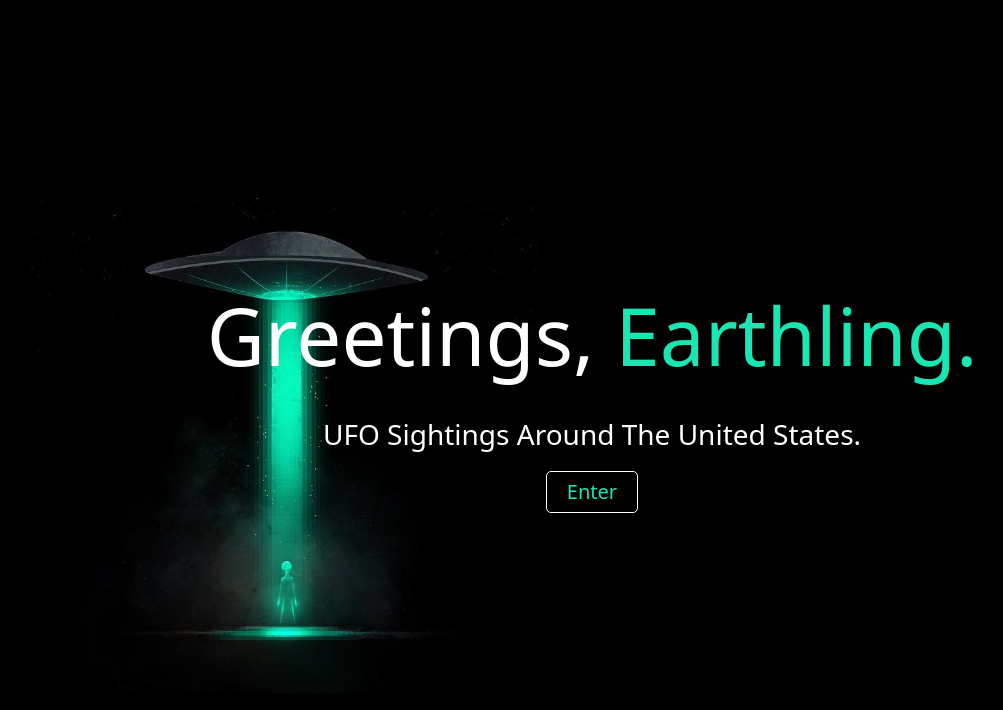
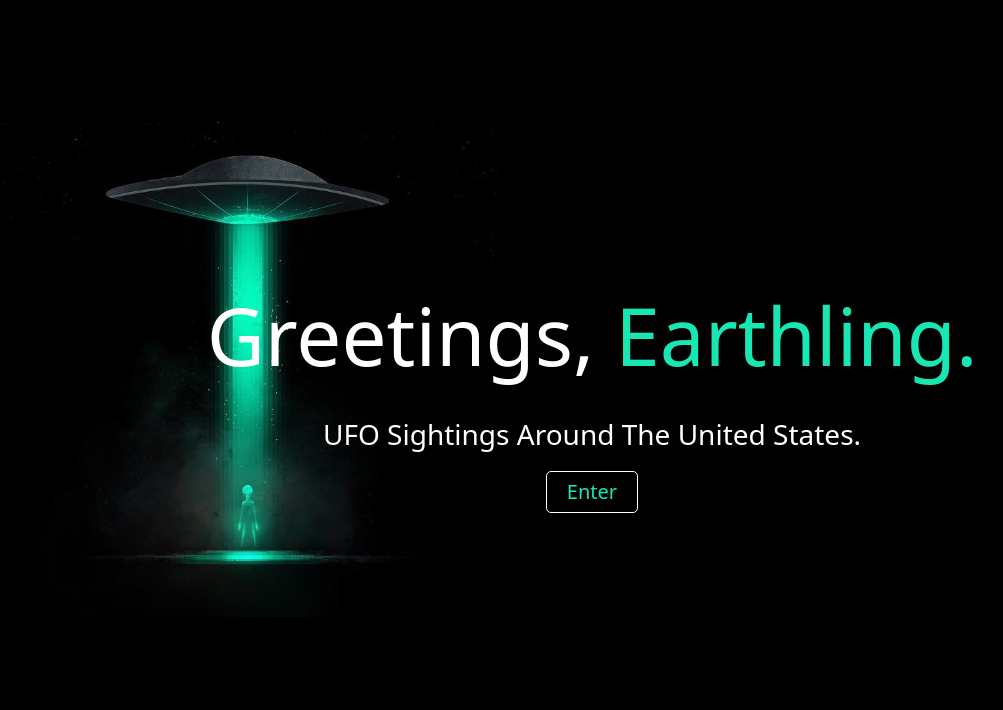
Before and after one commit to stetsonharding/ufoSightings, a React (Create React App) app: page / in a window 1280 px wide. Shown: the top 710 px of the page, without its empty margins (48-1051 px from the left). Built offline with nearby package versions, Linux system fonts and the light colour scheme; no server answers; the database is empty.

Commit message:
landing page mobile.

```diff
--- a/src/components/heading/Heading.scss
+++ b/src/components/heading/Heading.scss
@@ -19,3 +19,10 @@
     text-transform: capitalize;
   }
 }
+
+//fixing heading size for mobile devices
+@media (max-width: 576px) {
+  .heading_container h1 {
+    font-size: 3em;
+  }
+}
--- a/src/components/pagination/Pagination.js
+++ b/src/components/pagination/Pagination.js
@@ -1,4 +1,4 @@
-import React from "react";
+import React, { useEffect } from "react";
 import firebase from "firebase";
 
 import "./Pagination.scss";
@@ -9,6 +9,11 @@ import { Container } from "react-bootstrap";
 export default function Pagination(props) {
   const { lastKey, setLastKey, lastState, setLastState, setUfoSightings } =
     props;
+
+  //scroll to top of page when component re renders
+  useEffect(() => {
+    window.scrollTo(0, 0);
+  });
 
   //getting next page of ufo sightings
   const nextPage = () => {
--- a/src/components/ufoCards/UfoCards.scss
+++ b/src/components/ufoCards/UfoCards.scss
@@ -21,14 +21,10 @@
   color: #770ca8;
   text-align: center;
 
-  .span_subTitle {
-    font-size: 16px;
-    font-weight: bolder;
-  }
   p {
     text-transform: capitalize;
     display: inline;
-    font-size: 18px;
+    font-size: 20px;
     font-weight: bolder;
   }
 }
@@ -61,16 +57,28 @@
 }
 
 //google map text pop up upon hover.
-.googleMapContainer:hover .uponHoverText {
+.UfoCardContainer:hover .googleMapIcon,
+.UfoCardContainer:hover .uponHoverText {
   display: block;
 }
 .uponHoverText {
   display: none;
   position: absolute;
-  top: 80%;
+  top: 70%;
   bottom: 0%;
   left: 15%;
   right: 5%;
   color: white;
   font-size: 16px;
 }
+
+.googleMapIcon {
+  display: none;
+  position: absolute;
+  top: 65%;
+  bottom: 0%;
+  left: 0%;
+  right: 40%;
+  color: white;
+  font-size: 16px;
+}
--- a/src/pages/Landing.scss
+++ b/src/pages/Landing.scss
@@ -1,3 +1,38 @@
+// .landingPage_container {
+//   height: 100vh;
+//   background-color: black;
+//   background-image: url(../assets/LandingPage.jfif);
+//   width: 100vw;
+//   height: 100vh;
+//   background-repeat: no-repeat;
+//   background-size: 40%;
+//   object-fit: cover;
+//   background-position: 10% 65%;
+
+//   display: flex;
+//   justify-content: center;
+//   align-items: center;
+// }
+
+@media (min-width: 200px) {
+  .landingPage_container {
+    height: 100vh;
+    background-color: black;
+    background-image: url(../assets/LandingPage.jfif);
+    width: 100vw;
+    height: 100vh;
+    background-repeat: no-repeat;
+    background-size: 35%;
+    object-fit: cover;
+    background-position: 50% 10%;
+
+    display: flex;
+    justify-content: center;
+    align-items: center;
+  }
+}
+
+@media (min-width: 500px) {
   .landingPage_container {
     height: 100vh;
     background-color: black;
@@ -7,9 +42,28 @@
     background-repeat: no-repeat;
     background-size: 40%;
     object-fit: cover;
-  background-position: 10% 65%;
+    background-position: 50% 5%;
 
     display: flex;
     justify-content: center;
     align-items: center;
   }
+}
+
+@media (min-width: 900px) {
+  .landingPage_container {
+    height: 100vh;
+    background-color: black;
+    background-image: url(../assets/LandingPage.jfif);
+    width: 100vw;
+    height: 100vh;
+    background-repeat: no-repeat;
+    background-size: 40%;
+    object-fit: cover;
+    background-position: 5% 40%;
+
+    display: flex;
+    justify-content: center;
+    align-items: center;
+  }
+}
```
Lines whose indentation alone changed are shown as unchanged.
